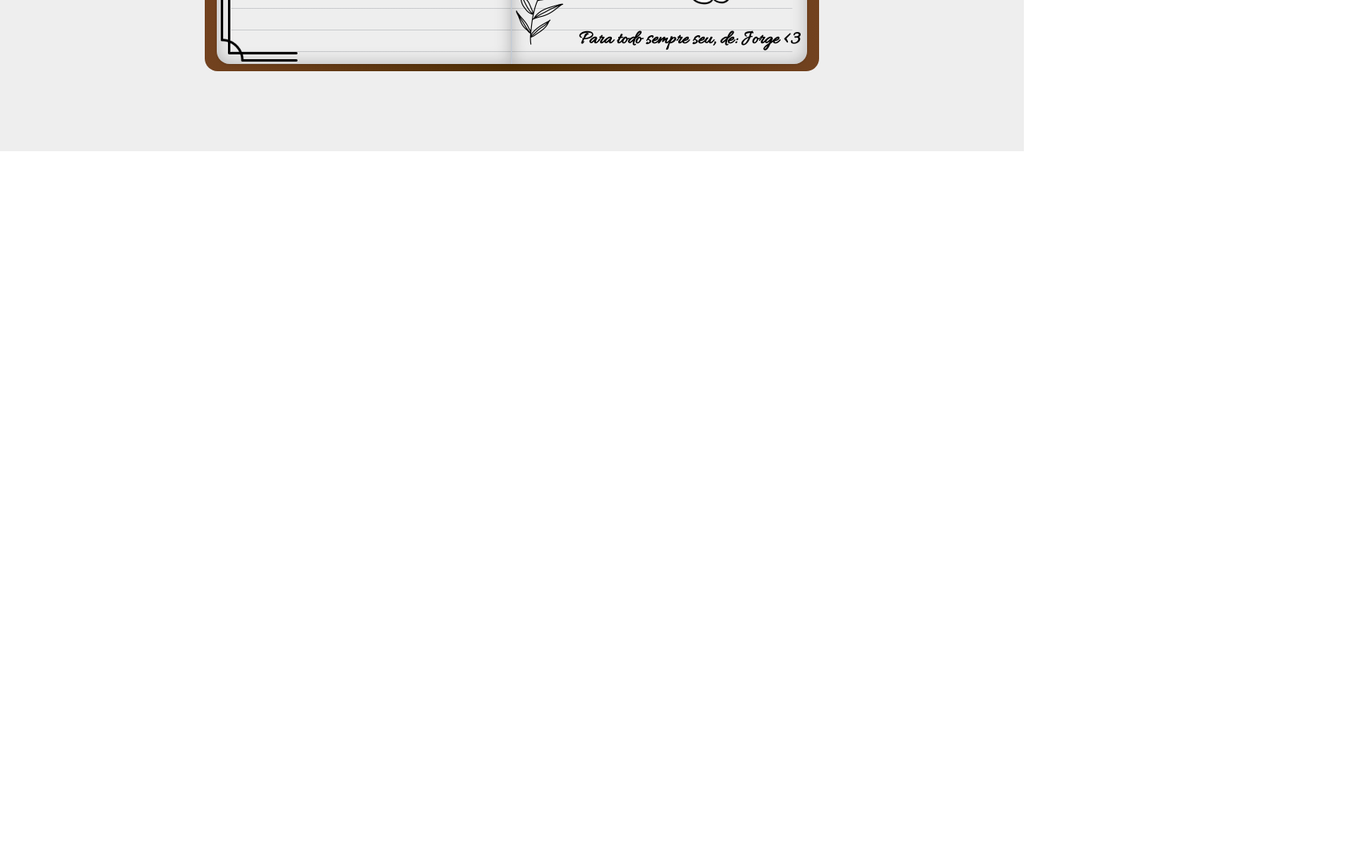
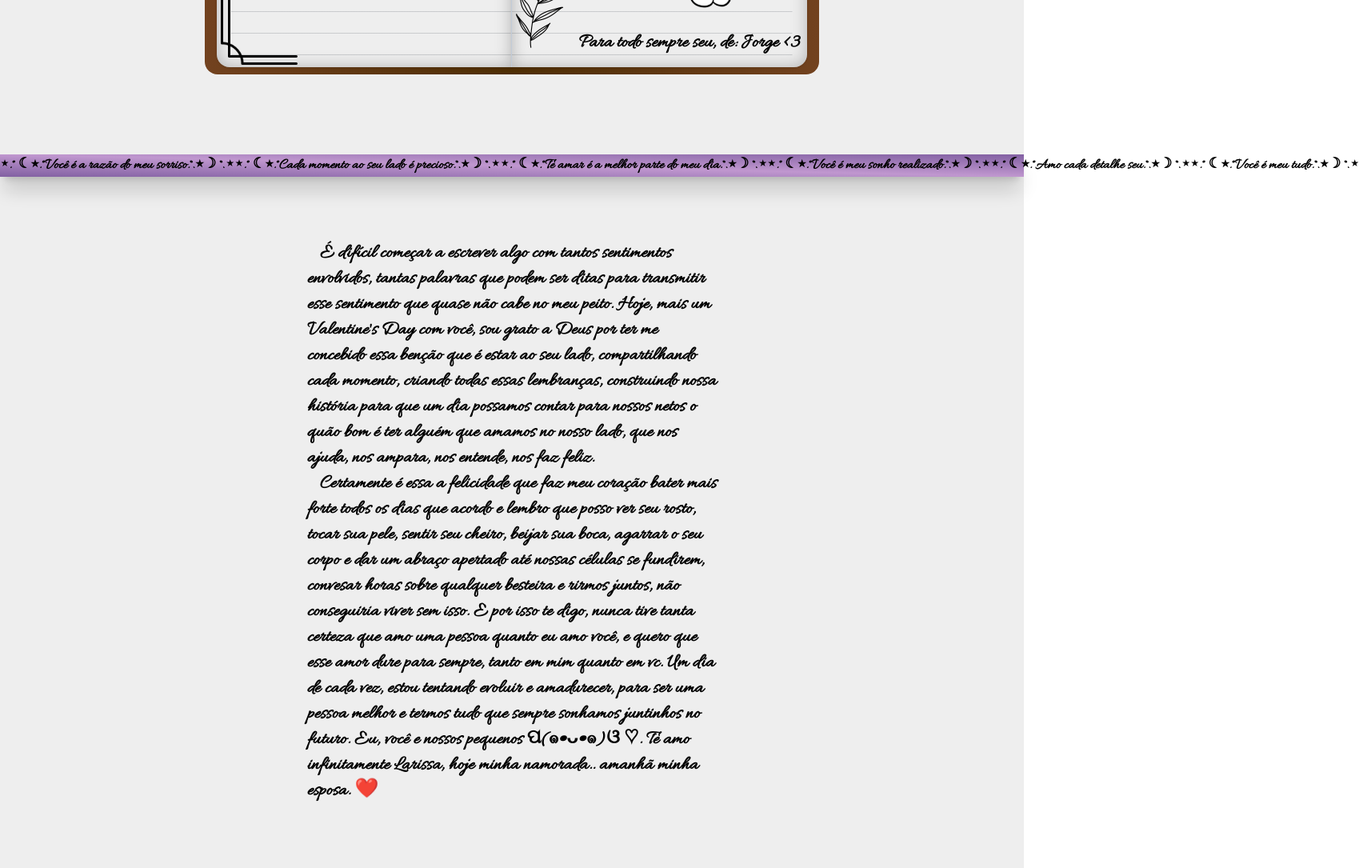
Before and after one commit to Cozmu/projeto-secreto, a React (Vite) app: page / in a window 1280 px wide. Shown: the part 719-1804 px from the top of the page at 80% size, 1699 px wide, since content can reach past the window. Before the commit the page ends 908 px from the top, so only its background shows below. Built offline with nearby package versions, Linux system fonts and the light colour scheme.

Commit message:
feat:
add texto e barra de divisao

```diff
--- a/src/components/Header.tsx
+++ b/src/components/Header.tsx
@@ -12,7 +12,7 @@ function Header(): ReactElement {
           <p className='text-base font-semibold'>Clieque aqui</p>
         </div>
       </div>
-      <h1 className='mr-32 text-4xl font-semibold'>
+      <h1 className='mr-[15rem] text-4xl font-semibold'>
         𓂃˖˳·˖ ִֶָ ⋆🪻͙⋆ ִֶָ˖·˳˖𓂃 ִֶָPara meu amor lindo𓂃˖˳·˖ ִֶָ ⋆🪻͙⋆ ִֶָ˖·˳˖𓂃
         ִֶָ
       </h1>
--- a/src/pages/Home.tsx
+++ b/src/pages/Home.tsx
@@ -1,4 +1,4 @@
-import { type ReactElement } from 'react';
+import { useState, type ReactElement } from 'react';
 import Header from '../components/Header';
 import principal from '../../imgs/galery/fotoDelaPrincipal.jpg';
 import borderTop from '../../imgs/icons/borderTop2.png';
@@ -9,13 +9,24 @@ import canto from '../../imgs/icons/canto2.png';
 import coracaoUm from '../../imgs/icons/heart1.png';
 import kuromiAPX from '../../imgs/icons/KuromiApaix.png';
 
+const messagens: string[] = [
+  'Você é a razão do meu sorriso.',
+  'Cada momento ao seu lado é precioso.',
+  'Te amar é a melhor parte do meu dia.',
+  'Você é meu sonho realizado.',
+  'Amo cada detalhe seu.',
+  'Você é meu tudo.',
+];
+
 function Home(): ReactElement {
+  const [isMessage] = useState<string[]>(messagens);
+
   return (
     <>
       <Header />
       <section className='flex h-screen items-center justify-center'>
         <div
-          className={`relative flex h-3/4 w-3xl items-center justify-center rounded-2xl bg-gradient-to-r from-[#72421f] via-[#4e2e04] to-[#72421f] 2xl:mt-0 2xl:mb-20 2xl:h-3/5`}
+          className={`relative flex h-3/4 w-3xl items-center justify-center rounded-2xl bg-gradient-to-r from-[#72421f] via-[#4e2e04] to-[#72421f] 2xl:mt-0 2xl:h-3/5`}
         >
           <section
             className={`notebook-lines-l bg-whiteKuromin shadow-bookPage inset-shadow-bookPageCenter relative flex h-[97%] w-[48%] items-center justify-center rounded-l-2xl border-r-[1px] border-slate-300`}
@@ -70,6 +81,43 @@ function Home(): ReactElement {
           </div>
         </div>
       </section>
+      <section className='flex w-full justify-around bg-linear-to-bl from-[#8260a2] via-[#c097cf] to-[#8260a2] shadow-xl/20'>
+        {isMessage.map((msg: string) => (
+          <div key={msg} className='flex text-lg font-semibold text-nowrap'>
+            <p>⋆.˚ ☾⭒.˚</p>
+            <p>{msg}</p>
+            <p className='scale-x-[-1]'>⋆.˚ ☾⭒.˚</p>
+          </div>
+        ))}
+      </section>
+      <section className='relative mx-auto w-2/5 py-20 text-2xl font-semibold'>
+        <div>
+          <p className='indent-4'>
+            É difícil começar a escrever algo com tantos sentimentos envolvidos,
+            tantas palavras que podem ser ditas para transmitir esse sentimento
+            que quase não cabe no meu peito. Hoje, mais um Valentine's Day com
+            você, sou grato a Deus por ter me concebido essa benção que é estar
+            ao seu lado, compartilhando cada momento, criando todas essas
+            lembranças, construindo nossa história para que um dia possamos
+            contar para nossos netos o quão bom é ter alguém que amamos no nosso
+            lado, que nos ajuda, nos ampara, nos entende, nos faz feliz.
+          </p>
+          <p className='indent-4'>
+            Certamente é essa a felicidade que faz meu coração bater mais forte
+            todos os dias que acordo e lembro que posso ver seu rosto, tocar sua
+            pele, sentir seu cheiro, beijar sua boca, agarrar o seu corpo e dar
+            um abraço apertado até nossas células se fundirem, convesar horas
+            sobre qualquer besteira e rirmos juntos, não conseguiria viver sem
+            isso. E por isso te digo, nunca tive tanta certeza que amo uma
+            pessoa quanto eu amo você, e quero que esse amor dure para sempre,
+            tanto em mim quanto em vc. Um dia de cada vez, estou tentando
+            evoluir e amadurecer, para ser uma pessoa melhor e termos tudo que
+            sempre sonhamos juntinhos no futuro. Eu, você e nossos pequenos
+            ପ(๑•ᴗ•๑)ଓ ♡. Te amo infinitamente Larissa, hoje minha namorada..
+            amanhã minha esposa. ❤️
+          </p>
+        </div>
+      </section>
     </>
   );
 }
```
